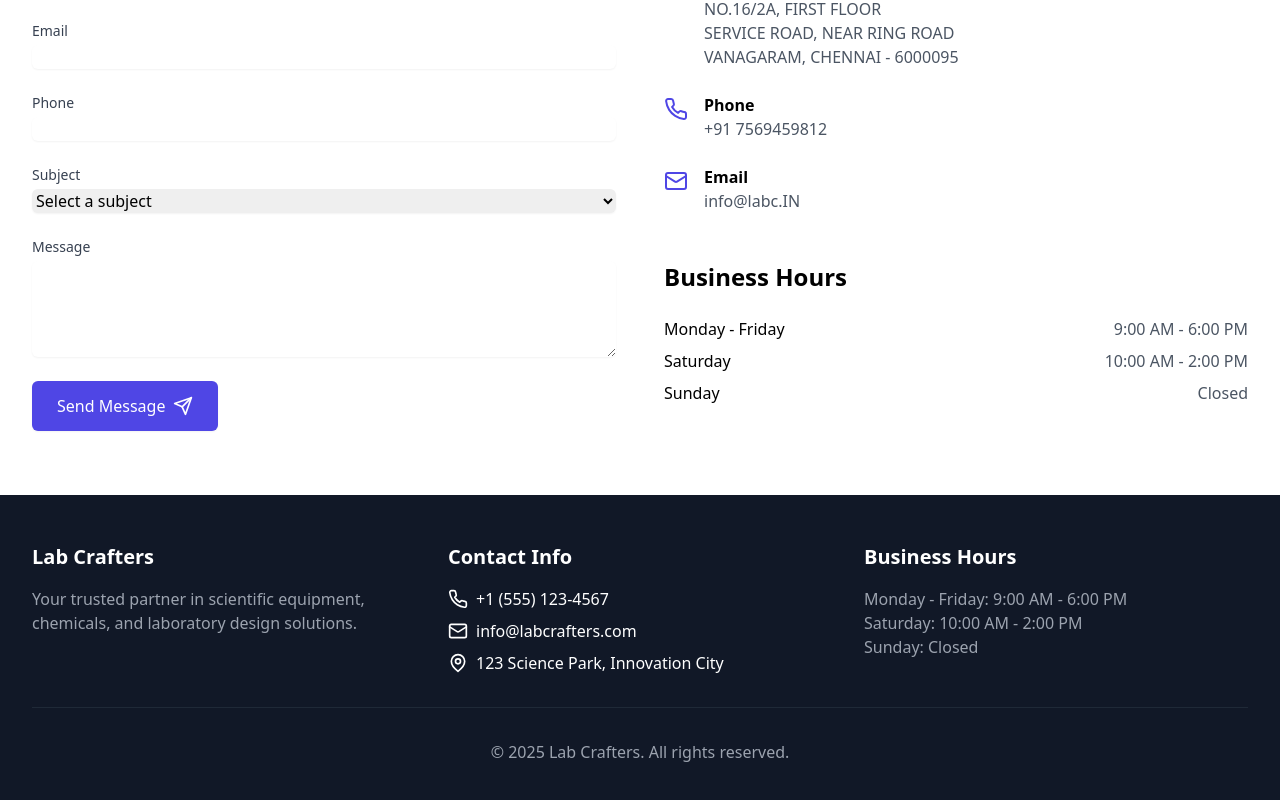
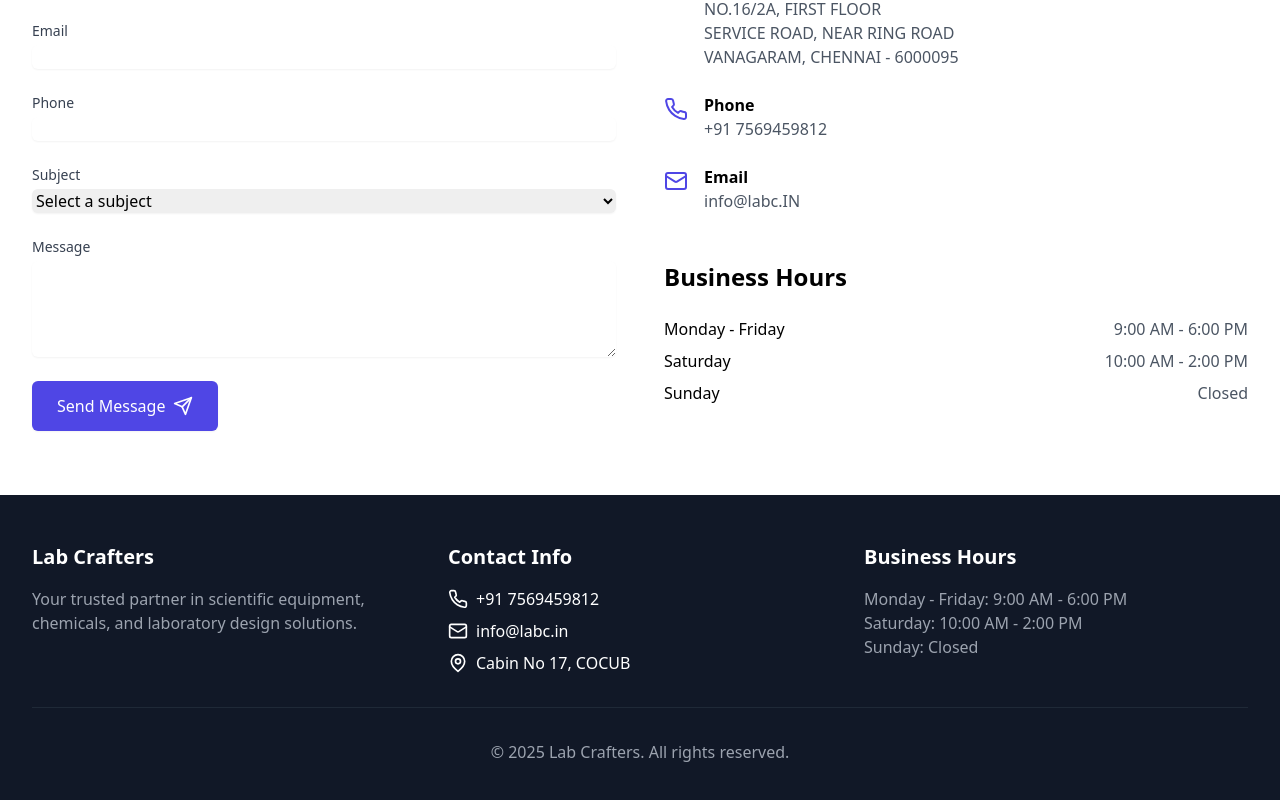
Before and after one commit to mahepal88/labcrafters, a React (Vite) app: page /contact in a window 1280 px wide. Shown: the part 479-1279 px from the top of the page. Built offline with nearby package versions, Linux system fonts and the light colour scheme.

Commit message:
Update Footer.tsx

```diff
--- a/src/components/Footer.tsx
+++ b/src/components/Footer.tsx
@@ -15,9 +15,9 @@ const Footer = () => {
           <div>
             <h3 className="text-xl font-bold mb-4">Contact Info</h3>
             <div className="space-y-2">
-              <p className="flex items-center"><Phone className="h-5 w-5 mr-2" /> +1 (555) 123-4567</p>
-              <p className="flex items-center"><Mail className="h-5 w-5 mr-2" /> info@labcrafters.com</p>
-              <p className="flex items-center"><MapPin className="h-5 w-5 mr-2" /> 123 Science Park, Innovation City</p>
+              <p className="flex items-center"><Phone className="h-5 w-5 mr-2" /> +91 7569459812</p>
+              <p className="flex items-center"><Mail className="h-5 w-5 mr-2" /> info@labc.in</p>
+              <p className="flex items-center"><MapPin className="h-5 w-5 mr-2" /> Cabin No 17, COCUB</p>
             </div>
           </div>
           <div>
```
